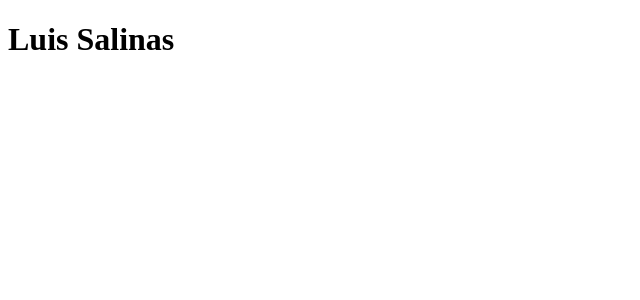
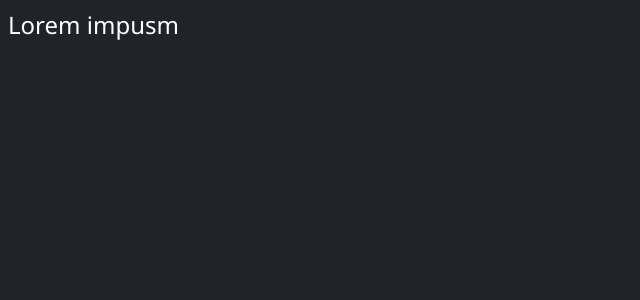
Before and after one commit to Luis-Salinas-SD/react-fernando, a React (Vite) app: page / in a window 1280 px wide. Shown: the top 300 px of the page, without its empty margins (0-640 px from the left). Built offline with nearby package versions, Linux system fonts and the light colour scheme.

Commit message:
Actualizacion

```diff
--- a/src/AppComponent.jsx
+++ b/src/AppComponent.jsx
@@ -1,9 +1,12 @@
-const AppComponent = () => {
+/* function showMessage() {
+    return 'Hola Mundo'
+} */
+const AppComponent = (props) => {
+    console.log(props.cadena);
     return (
         <div>
-            <h1>Luis Salinas</h1>
+            <span>{props.cadena}</span>
         </div>
-
     )
 }
 
--- a/src/main.jsx
+++ b/src/main.jsx
@@ -1,9 +1,10 @@
 import React from 'react'
 import ReactDOM from "react-dom/client";
 import AppComponent from "./AppComponent";
+import './style.css';
 
 ReactDOM.createRoot(document.getElementById('root')).render(
     <React.StrictMode>
-        <AppComponent />
+        <AppComponent cadena='Lorem impusm' />
     </React.StrictMode>
 );
--- /dev/null
+++ b/src/style.css
@@ -0,0 +1,6 @@
+html body{
+    background-color: #21232A;
+    color: #FFFFFF;
+    font-size: 1.5rem;
+    font-family: 'Segoe UI', Tahoma, Geneva, Verdana, sans-serif;
+}
```
